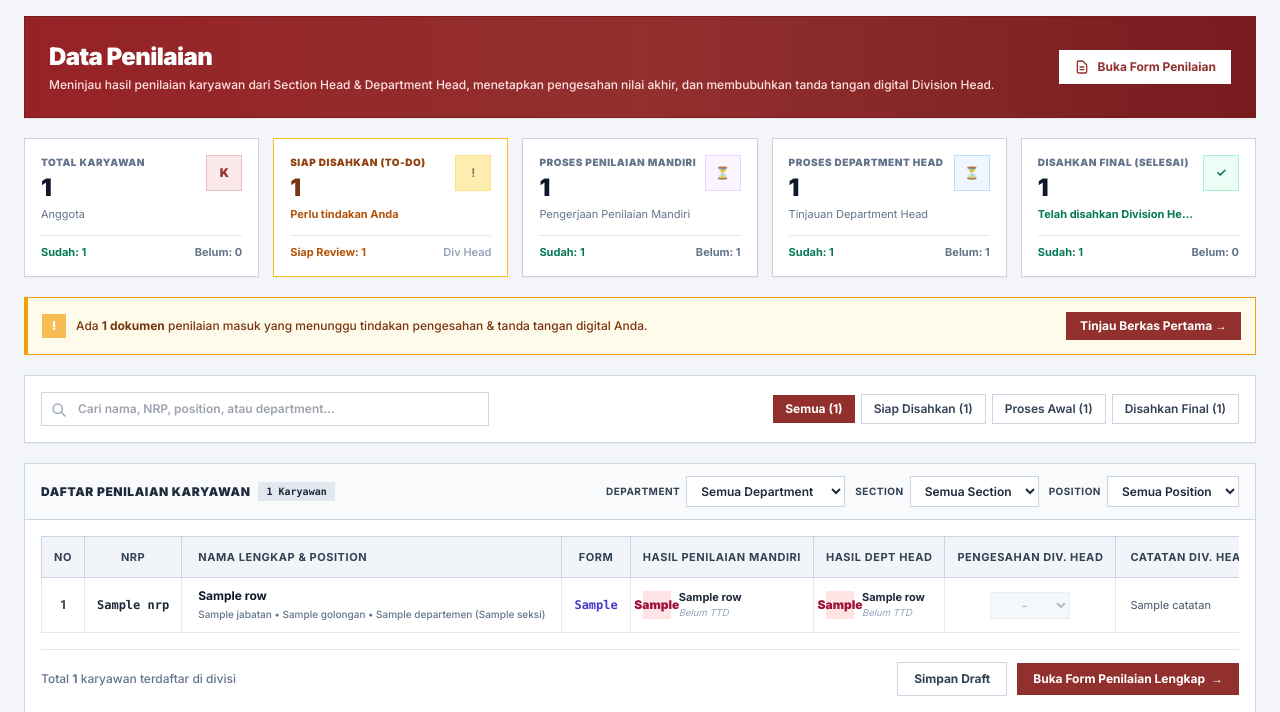
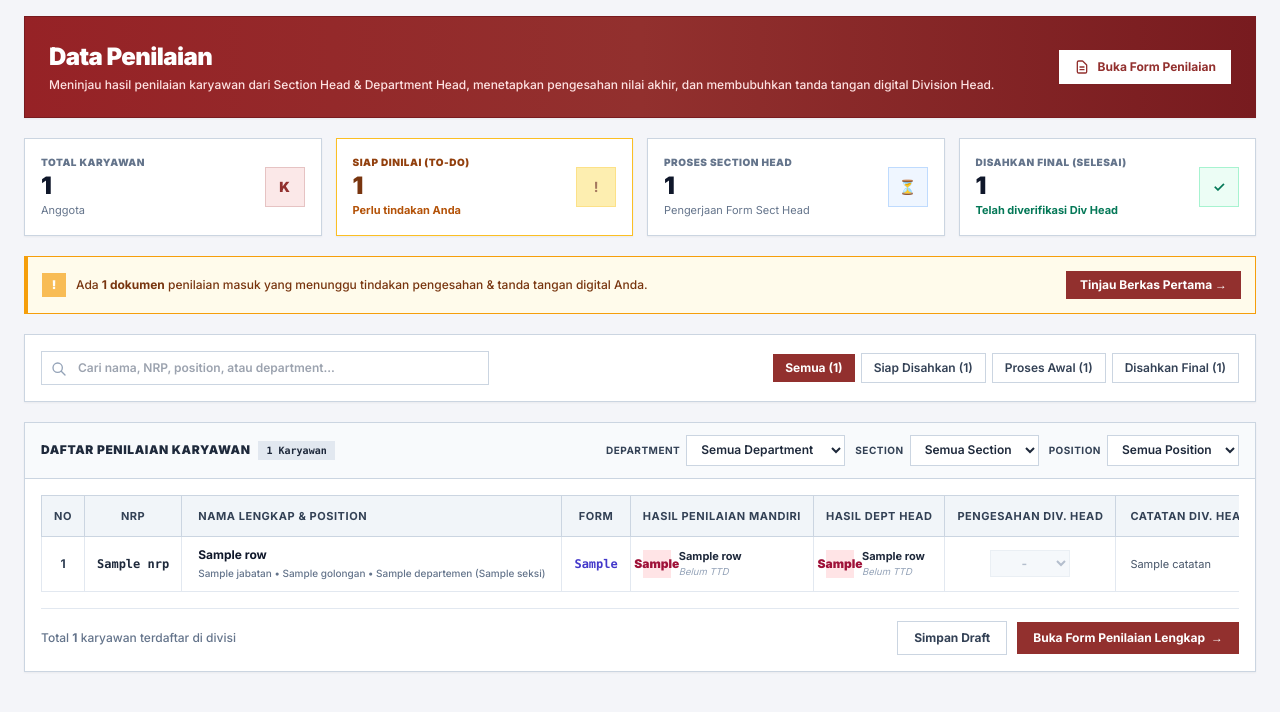
Before and after one commit to alqadri25/E-Approval, a Laravel app: template resources/views/penilaian/div.blade.php in a window 1280 px wide. Shown: the top 712 px of the page. Run offline with Laravel 12, Linux system fonts and the light colour scheme; data comes from the database, SQL or seed files in the repository; the template is opened without the code that fills it: most values are stand-ins (such as "Sample title", 1, 10 or a date in 2020); some libraries are stand-ins or nearby versions.

Commit message:
Standardize /penilaian/div to 4 compact workflow cards

```diff
--- a/resources/views/penilaian/div.blade.php
+++ b/resources/views/penilaian/div.blade.php
@@ -70,99 +70,55 @@
         </div>
     </div>
 
-    <!-- 2. Informative Assessment Stat Cards (Seragam ukuran & tata letak, matching Department Head) -->
-    <div class="grid grid-cols-1 sm:grid-cols-2 lg:grid-cols-5 gap-3.5 items-stretch">
+    <!-- 2. Informative Assessment Stat Cards (4 Card Sejajar 1 Baris) -->
+    <div class="grid grid-cols-1 sm:grid-cols-2 lg:grid-cols-4 gap-3.5">
         <!-- Card 1: Total Karyawan -->
-        <div class="bg-white rounded-none p-4 border border-slate-300 shadow-sm flex flex-col justify-between h-full">
-            <div class="flex items-start justify-between gap-2">
-                <div class="min-w-0">
-                    <span class="text-[10px] font-black uppercase tracking-wider text-slate-500 block">Total Karyawan</span>
-                    <div class="text-2xl font-black text-slate-900 leading-none mt-1.5">{{ $countAll ?? count($rows) }}</div>
-                    <span class="text-[11px] text-slate-500 mt-1.5 block truncate">Anggota {{ ($user->isDivisionHead() || in_array($user->role, ['div_head', 'division_head'])) ? 'Division Head' : ($user->departemen === 'ALL' ? 'Divisi (Multi-Dept)' : $user->departemen) }}</span>
-                </div>
-                <div class="w-9 h-9 rounded-none bg-[#fbe8e8] text-[#92302e] font-black flex items-center justify-center text-xs border border-[#92302e]/20 shrink-0">
-                    K
-                </div>
+        <div class="bg-white rounded-none p-4 border border-slate-300 shadow-sm flex items-center justify-between">
+            <div>
+                <span class="text-[10px] font-black uppercase tracking-wider text-slate-500 block mb-1">Total Karyawan</span>
+                <div class="text-2xl font-black text-slate-900 leading-none">{{ $countAll ?? count($rows) }}</div>
+                <span class="text-[11px] text-slate-500 mt-1 block">Anggota {{ ($user->isDivisionHead() || in_array($user->role, ['div_head', 'division_head'])) ? 'Division Head' : ($user->departemen === 'ALL' ? 'Divisi (Multi-Dept)' : $user->departemen) }}</span>
             </div>
-            <div class="mt-3 pt-2 border-t border-slate-200 flex items-center justify-between text-[11px]">
-                <span class="font-bold text-emerald-700">Sudah: {{ $countSelesai ?? 0 }}</span>
-                <span class="font-bold text-slate-500">Belum: {{ max(0, ($countAll ?? count($rows)) - ($countSelesai ?? 0)) }}</span>
+            <div class="w-10 h-10 rounded-none bg-[#fbe8e8] text-[#92302e] font-black flex items-center justify-center text-sm border border-[#92302e]/20 shrink-0">
+                K
             </div>
         </div>
 
-        <!-- Card 2: Siap Disahkan (To-Do Div Head) -->
-        <div class="bg-white rounded-none p-4 border {{ ($countSiap ?? 0) > 0 ? 'border-amber-400 bg-amber-50/40' : 'border-slate-300' }} shadow-sm flex flex-col justify-between h-full">
-            <div class="flex items-start justify-between gap-2">
-                <div class="min-w-0">
-                    <span class="text-[10px] font-black uppercase tracking-wider {{ ($countSiap ?? 0) > 0 ? 'text-amber-800' : 'text-slate-500' }} block">Siap Disahkan (To-Do)</span>
-                    <div class="text-2xl font-black {{ ($countSiap ?? 0) > 0 ? 'text-amber-900' : 'text-slate-900' }} leading-none mt-1.5">{{ $countSiap ?? 0 }}</div>
-                    <span class="text-[11px] {{ ($countSiap ?? 0) > 0 ? 'text-amber-700 font-bold' : 'text-slate-500' }} mt-1.5 block truncate">
-                        {{ ($countSiap ?? 0) > 0 ? 'Perlu tindakan Anda' : 'Tidak ada antrean' }}
-                    </span>
-                </div>
-                <div class="w-9 h-9 rounded-none {{ ($countSiap ?? 0) > 0 ? 'bg-amber-200 text-amber-900 font-black animate-pulse' : 'bg-slate-100 text-slate-600' }} flex items-center justify-center text-xs font-bold border border-amber-300 shrink-0">
-                    !
-                </div>
+        <!-- Card 2: Siap Dinilai (To-Do Div Head) -->
+        <div class="bg-white rounded-none p-4 border {{ ($countSiap ?? 0) > 0 ? 'border-amber-400 bg-amber-50/40' : 'border-slate-300' }} shadow-sm flex items-center justify-between">
+            <div>
+                <span class="text-[10px] font-black uppercase tracking-wider {{ ($countSiap ?? 0) > 0 ? 'text-amber-800' : 'text-slate-500' }} block mb-1">Siap Dinilai (To-Do)</span>
+                <div class="text-2xl font-black {{ ($countSiap ?? 0) > 0 ? 'text-amber-900' : 'text-slate-900' }} leading-none">{{ $countSiap ?? 0 }}</div>
+                <span class="text-[11px] {{ ($countSiap ?? 0) > 0 ? 'text-amber-700 font-bold' : 'text-slate-500' }} mt-1 block">
+                    {{ ($countSiap ?? 0) > 0 ? 'Perlu tindakan Anda' : 'Tidak ada antrean' }}
+                </span>
             </div>
-            <div class="mt-3 pt-2 border-t border-slate-200 flex items-center justify-between text-[11px]">
-                <span class="font-bold {{ ($countSiap ?? 0) > 0 ? 'text-amber-700' : 'text-slate-500' }}">Siap Review: {{ $countSiap ?? 0 }}</span>
-                <span class="font-semibold text-slate-400">Div Head</span>
+            <div class="w-10 h-10 rounded-none {{ ($countSiap ?? 0) > 0 ? 'bg-amber-200 text-amber-900 font-black animate-pulse' : 'bg-slate-100 text-slate-600' }} flex items-center justify-center text-sm font-bold border border-amber-300 shrink-0">
+                !
             </div>
         </div>
 
-        <!-- Card 3: Proses Penilaian Mandiri -->
-        <div class="bg-white rounded-none p-4 border border-slate-300 shadow-sm flex flex-col justify-between h-full">
-            <div class="flex items-start justify-between gap-2">
-                <div class="min-w-0">
-                    <span class="text-[10px] font-black uppercase tracking-wider text-slate-500 block">Proses Penilaian Mandiri</span>
-                    <div class="text-2xl font-black text-slate-900 leading-none mt-1.5">{{ $countProsesMandiri ?? ($countProsesSection ?? 0) }}</div>
-                    <span class="text-[11px] text-slate-500 mt-1.5 block truncate">Pengerjaan Penilaian Mandiri</span>
-                </div>
-                <div class="w-9 h-9 rounded-none bg-purple-50 text-purple-700 font-bold flex items-center justify-center text-xs border border-purple-200 shrink-0">
-                    ⏳
-                </div>
+        <!-- Card 3: Proses Section Head -->
+        <div class="bg-white rounded-none p-4 border border-slate-300 shadow-sm flex items-center justify-between">
+            <div>
+                <span class="text-[10px] font-black uppercase tracking-wider text-slate-500 block mb-1">Proses Section Head</span>
+                <div class="text-2xl font-black text-slate-900 leading-none">{{ $countProses ?? 0 }}</div>
+                <span class="text-[11px] text-slate-500 mt-1 block">Pengerjaan Form Sect Head</span>
             </div>
-            <div class="mt-3 pt-2 border-t border-slate-200 flex items-center justify-between text-[11px]">
-                <span class="font-bold text-emerald-700">Sudah: {{ $countMandiriSudah ?? ($countSectionSudah ?? 0) }}</span>
-                <span class="font-bold text-slate-500">Belum: {{ $countProsesMandiri ?? ($countProsesSection ?? 0) }}</span>
+            <div class="w-10 h-10 rounded-none bg-blue-50 text-blue-700 font-bold flex items-center justify-center text-sm border border-blue-200 shrink-0">
+                ⏳
             </div>
         </div>
 
-        <!-- Card 4: Proses Department Head -->
-        <div class="bg-white rounded-none p-4 border border-slate-300 shadow-sm flex flex-col justify-between h-full">
-            <div class="flex items-start justify-between gap-2">
-                <div class="min-w-0">
-                    <span class="text-[10px] font-black uppercase tracking-wider text-slate-500 block">Proses Department Head</span>
-                    <div class="text-2xl font-black text-slate-900 leading-none mt-1.5">{{ $countProsesDept ?? 0 }}</div>
-                    <span class="text-[11px] text-slate-500 mt-1.5 block truncate">Tinjauan Department Head</span>
-                </div>
-                <div class="w-9 h-9 rounded-none bg-blue-50 text-blue-700 font-bold flex items-center justify-center text-xs border border-blue-200 shrink-0">
-                    ⏳
-                </div>
+        <!-- Card 4: Disahkan Final (Selesai) -->
+        <div class="bg-white rounded-none p-4 border border-slate-300 shadow-sm flex items-center justify-between">
+            <div>
+                <span class="text-[10px] font-black uppercase tracking-wider text-slate-500 block mb-1">Disahkan Final (Selesai)</span>
+                <div class="text-2xl font-black text-slate-900 leading-none">{{ $countSelesai ?? 0 }}</div>
+                <span class="text-[11px] text-emerald-700 font-bold mt-1 block">Telah diverifikasi Div Head</span>
             </div>
-            <div class="mt-3 pt-2 border-t border-slate-200 flex items-center justify-between text-[11px]">
-                <span class="font-bold text-emerald-700">Sudah: {{ $countDeptSudah ?? 0 }}</span>
-                <span class="font-bold text-slate-500">Belum: {{ $countProsesDept ?? 0 }}</span>
-            </div>
-        </div>
-
-        <!-- Card 5: Disahkan Final (Selesai) -->
-        <div class="bg-white rounded-none p-4 border border-slate-300 shadow-sm flex flex-col justify-between h-full">
-            <div class="flex items-start justify-between gap-2">
-                <div class="min-w-0">
-                    <span class="text-[10px] font-black uppercase tracking-wider text-slate-500 block">Disahkan Final (Selesai)</span>
-                    <div class="text-2xl font-black text-slate-900 leading-none mt-1.5">{{ $countSelesai ?? 0 }}</div>
-                    <span class="text-[11px] {{ ($countSelesai ?? 0) > 0 ? 'text-emerald-700 font-bold' : 'text-slate-400' }} mt-1.5 block truncate">
-                        {{ ($countSelesai ?? 0) > 0 ? 'Telah disahkan Division Head' : 'Belum ada berkas final' }}
-                    </span>
-                </div>
-                <div class="w-9 h-9 rounded-none {{ ($countSelesai ?? 0) > 0 ? 'bg-emerald-50 text-emerald-700 border-emerald-200' : 'bg-slate-100 text-slate-400 border-slate-200' }} font-black flex items-center justify-center text-xs border shrink-0">
-                    ✓
-                </div>
-            </div>
-            <div class="mt-3 pt-2 border-t border-slate-200 flex items-center justify-between text-[11px]">
-                <span class="font-bold text-emerald-700">Sudah: {{ $countSelesai ?? 0 }}</span>
-                <span class="font-bold text-slate-500">Belum: {{ max(0, ($countAll ?? count($rows)) - ($countSelesai ?? 0)) }}</span>
+            <div class="w-10 h-10 rounded-none bg-emerald-50 text-emerald-700 font-black flex items-center justify-center text-sm border border-emerald-200 shrink-0">
+                ✓
             </div>
         </div>
     </div>
```
